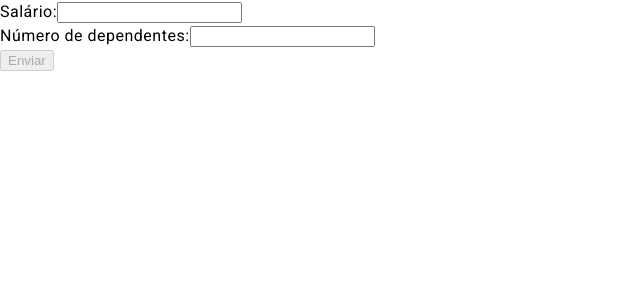
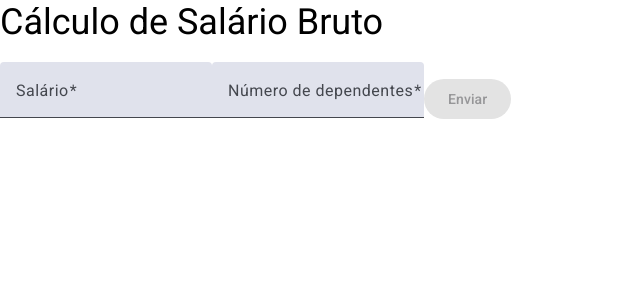
Before and after one commit to AysllaGomes/salary-discount-calculator-web, an Angular app: page /salaries in a window 1280 px wide. Shown: the top 300 px of the page, without its empty margins (0-640 px from the left). Built offline with nearby package versions, Linux system fonts and the light colour scheme.

Commit message:
[UPT][TASK-????] Adicionando o @angular-material no formulário

```diff
--- a/src/app/salary/component/salary-discount/salary-discount.component.html
+++ b/src/app/salary/component/salary-discount/salary-discount.component.html
@@ -1,13 +1,24 @@
+<h3>Cálculo de Salário Bruto</h3>
+
 <form [formGroup]="form" (ngSubmit)="onSubmit()">
-    <div>
-        <label for="salary">Salário:</label>
-        <input type="number" id="salary" formControlName="salary">
-    </div>
-    <div>
-        <label for="dependentCount">Número de dependentes:</label>
-        <input type="number" id="dependentCount" formControlName="dependentCount">
-    </div>
-    <button type="submit" [disabled]="form.invalid">Enviar</button>
+    <mat-form-field appearance="fill">
+        <mat-label>Salário</mat-label>
+        <input matInput type="number" formControlName="salary">
+    </mat-form-field>
+
+    <mat-form-field appearance="fill">
+        <mat-label>Número de dependentes</mat-label>
+        <input matInput type="number" formControlName="dependentCount">
+    </mat-form-field>
+
+    <button
+        mat-raised-button
+        color="primary"
+        type="submit"
+        [disabled]="form.invalid"
+    >
+        Enviar
+    </button>
 </form>
 
 <div *ngIf="salary">
--- a/src/app/salary/module/salary.module.ts
+++ b/src/app/salary/module/salary.module.ts
@@ -1,6 +1,8 @@
 import { NgModule } from '@angular/core';
 import { CommonModule } from '@angular/common';
 import { ReactiveFormsModule } from '@angular/forms';
+import { MatInputModule } from '@angular/material/input';
+import { MatButtonModule } from '@angular/material/button';
 
 import { SalaryComponent } from '../component/salary/salary.component';
 import { SalaryDiscountComponent } from '../component/salary-discount/salary-discount.component';
@@ -13,6 +15,8 @@ import { SalaryDiscountComponent } from '../component/salary-discount/salary-dis
     imports: [
         CommonModule,
         ReactiveFormsModule,
+        MatInputModule,
+        MatButtonModule
     ]
 })
 export class SalaryModule {}
```
